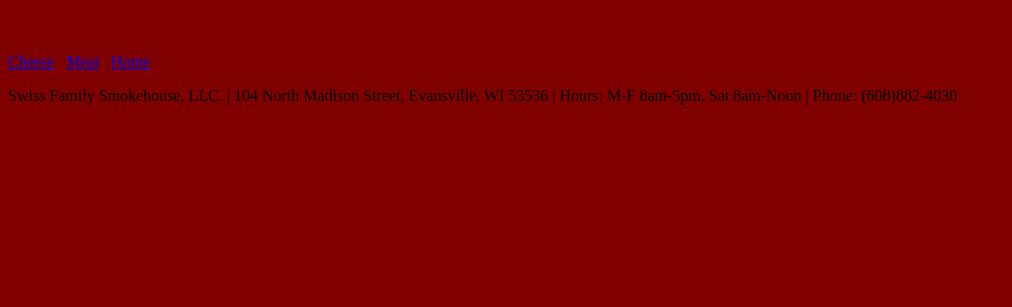
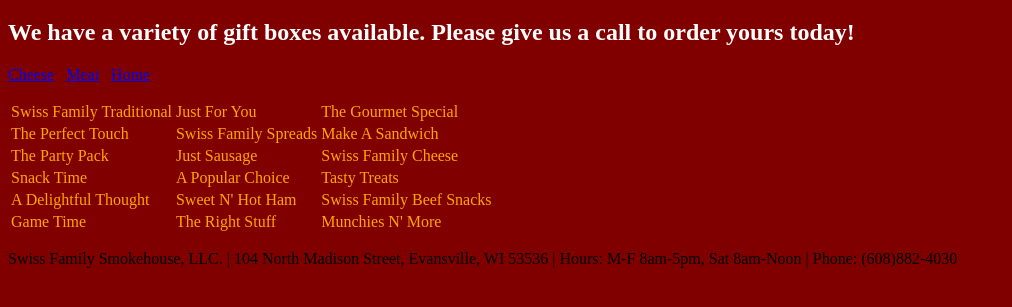
Before and after one commit to swissfamilysmokehouse/swissfamilysmokehouse.github.io, a plain HTML site: page giftboxes.html in a window 1280 px wide. Shown: the part 61-368 px from the top of the page, without its empty margins (0-1012 px from the left). Drawn offline with Linux system fonts and the light colour scheme.

Commit message:
Add content

```diff
--- a/giftboxes.html
+++ b/giftboxes.html
@@ -7,11 +7,45 @@ h1 {text-align: center;}
 </head>
 <body style="background-color:maroon;">
 <h1 style="color:Orange;">Under Construction...Gift Boxes</h1>
-<img></img>
+<h2 style="color:White;">	We have a variety of gift boxes available. Please give us a call to order yours today!</h2>
 
 <p><a href="cheese.html">Cheese</a>&nbsp&nbsp
 <a href="meat.html">Meat</a>&nbsp&nbsp
 <a href="index.html">Home</a>
 </p>
+
+<table style="color:Orange;">
+<tr>
+<td>Swiss Family Traditional</td>
+<td>Just For You</td>
+<td>The Gourmet Special</td>
+</tr>
+<tr>
+<td>The Perfect Touch</td>
+<td>Swiss Family Spreads</td>
+<td>Make A Sandwich</td>
+</tr>
+<tr>
+<td>The Party Pack</td>
+<td>Just Sausage</td>
+<td>Swiss Family Cheese</td>
+</tr>
+<tr>
+<td>Snack Time</td>
+<td>A Popular Choice</td>
+<td>Tasty Treats</td>
+</tr>
+<tr>
+<td>A Delightful Thought</td>
+<td>Sweet N' Hot Ham</td>
+<td>Swiss Family Beef Snacks</td>
+<tr>
+<td>Game Time</td>
+<td>The Right Stuff</td>
+<td>Munchies N' More</td>
+</tr>
+</table>
+
+
 <p>Swiss Family Smokehouse, LLC. | 104 North Madison Street, Evansville, WI 53536 | Hours: M-F 8am-5pm, Sat 8am-Noon | Phone: (608)882-4030</p></body>
 </html>
```
Also changed, not shown: index.html (+4 -6 lines), meat.html (+2 -1 lines).
